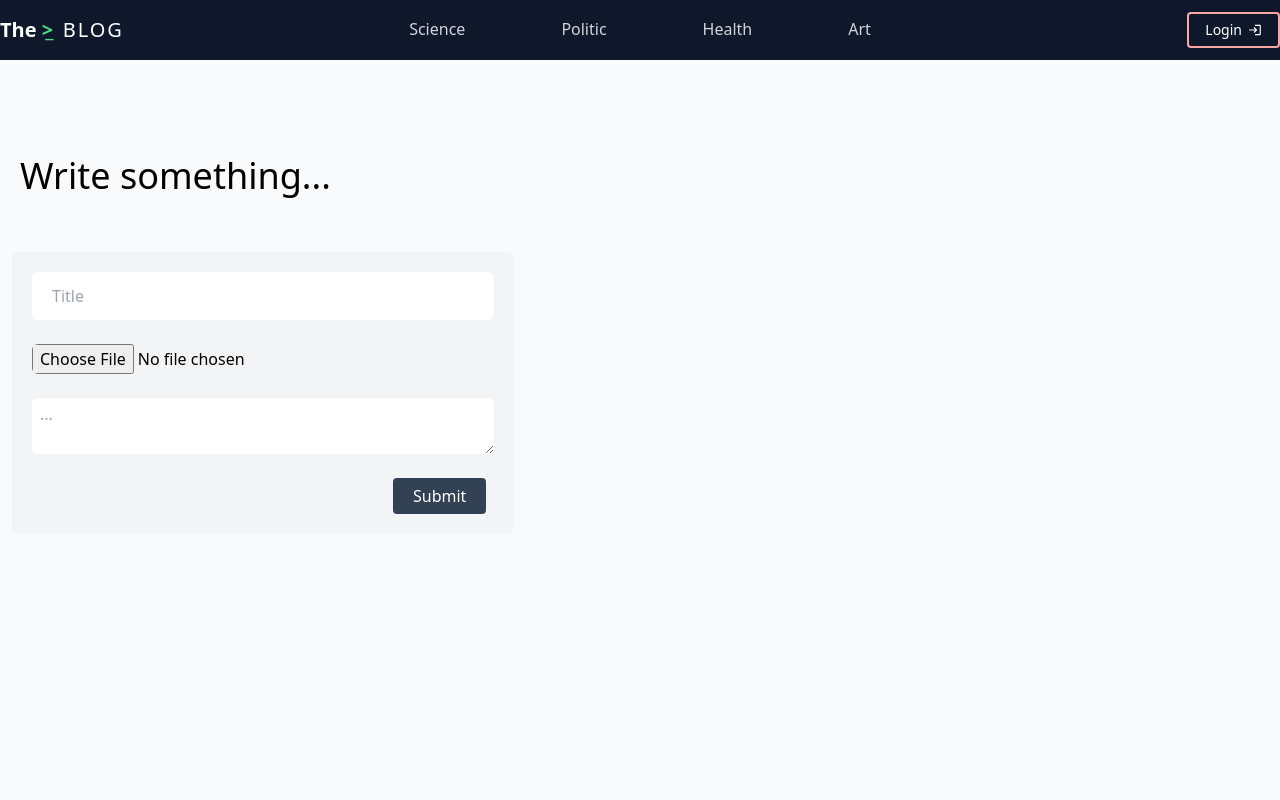
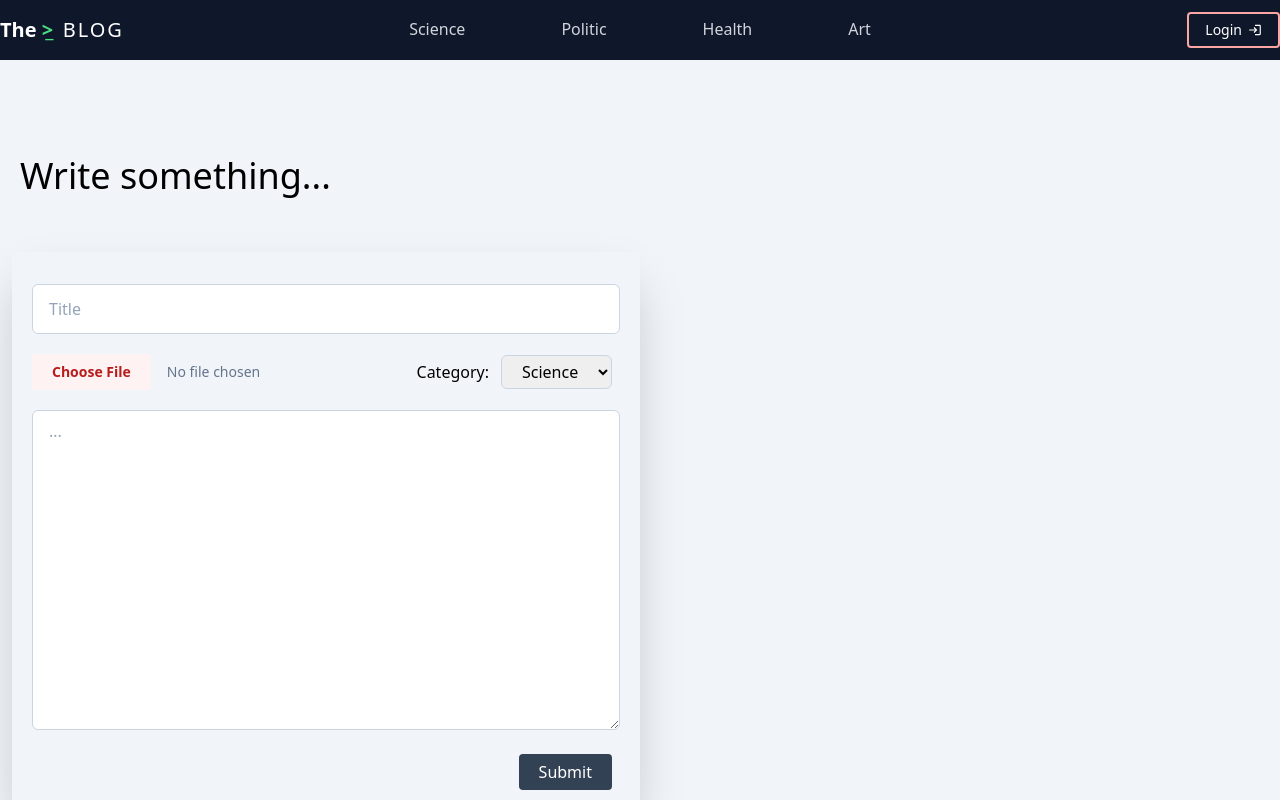
Before and after one commit to nvhnam/TheBLOG, a React (Vite) app in the folder client/: page /write in a window 1280 px wide. Shown: the top 800 px of the page. Built offline with nearby package versions, Linux system fonts and the light colour scheme.

Commit message:
Styling WritePost form

```diff
--- a/client/src/pages/WritePost.jsx
+++ b/client/src/pages/WritePost.jsx
@@ -1,31 +1,70 @@
+/* eslint-disable no-unused-vars */
 // import React from "react";
 
+import { useState } from "react";
 import Button from "../components/Button";
 
 const WritePost = () => {
+  const [title, setTitle] = useState(null);
+  const [paragraph, setParagraph] = useState(null);
+
+  const handleSubmit = async (e) => {
+    e.preventDefault();
+  };
+
   return (
-    <div className="w-full h-screen bg-slate-50 flex justify-center">
-      <div className="w-full h-full max-w-screen-xl flex px-3">
+    <div className="w-full h-full bg-slate-100 flex justify-center">
+      <div className="w-full h-full max-w-screen-xl flex px-3 mb-36">
         <div className="w-full h-full flex flex-col">
           <h3 className="text-4xl mt-24 pl-2">Write something...</h3>
           <div className="w-full h-full mt-14">
-            <form className="w-2/5 h-fit p-5 bg-gray-100 rounded-md flex flex-col gap-3">
+            <form className="w-2/4 h-fit p-5 shadow-2xl rounded-md flex flex-col gap-3">
               <input
                 type="text"
-                className="px-5 py-3 outline-none rounded-md"
+                className="px-4 py-3 outline-none rounded-md w-full mt-3 bg-white border border-slate-300 placeholder-slate-400 focus:ring-1 focus:ring-slate-600"
                 placeholder="Title"
                 required
               />
+
+              <div className="flex w-100 justify-between items-center">
+                <label className="block">
+                  <span className="sr-only">Choose profile photo</span>
                   <input
                     type="file"
-                accept="image/"
-                className="w-full my-3 rounded-md"
+                    className="block w-full text-sm my-2 file:cursor-pointer text-slate-500
+                    file:mr-4 file:py-2 file:px-5
+                    file:rounded file:border-0
+                    file:text-sm file:font-semibold
+                    file:bg-red-50 file:text-red-700
+                    hover:file:bg-red-100
+                  "
                   />
+                </label>
+
+                <div className="flex gap-x-3 w-100 p-2 items-center">
+                  <label htmlFor="category">Category:</label>
+
+                  <select
+                    className="px-4 py-1 rounded-md border border-slate-300"
+                    name="category"
+                    id="category"
+                  >
+                    <option className="" value="science">
+                      Science
+                    </option>
+                    <option value="politic">Politic</option>
+                    <option value="health">Health</option>
+                    <option value="art">Art</option>
+                  </select>
+                </div>
+              </div>
+              <div className="w-100 h-80">
                 <textarea
                   placeholder="..."
-                className="rounded-md px-2 w-full h-full py-1 outline-none"
+                  className="bg-white border border-slate-300 placeholder-slate-400 rounded-md px-4 w-full h-full py-2 outline-none focus:ring-1 focus:ring-slate-600"
                   required
                 />
+              </div>
               <div className="w-full h-full flex justify-end mt-3 px-2">
                 <Button
                   label="Submit"
```
Also changed, not shown: 2 other files (tests, documents, lock files or other folders). Lines whose indentation alone changed are shown as unchanged.
